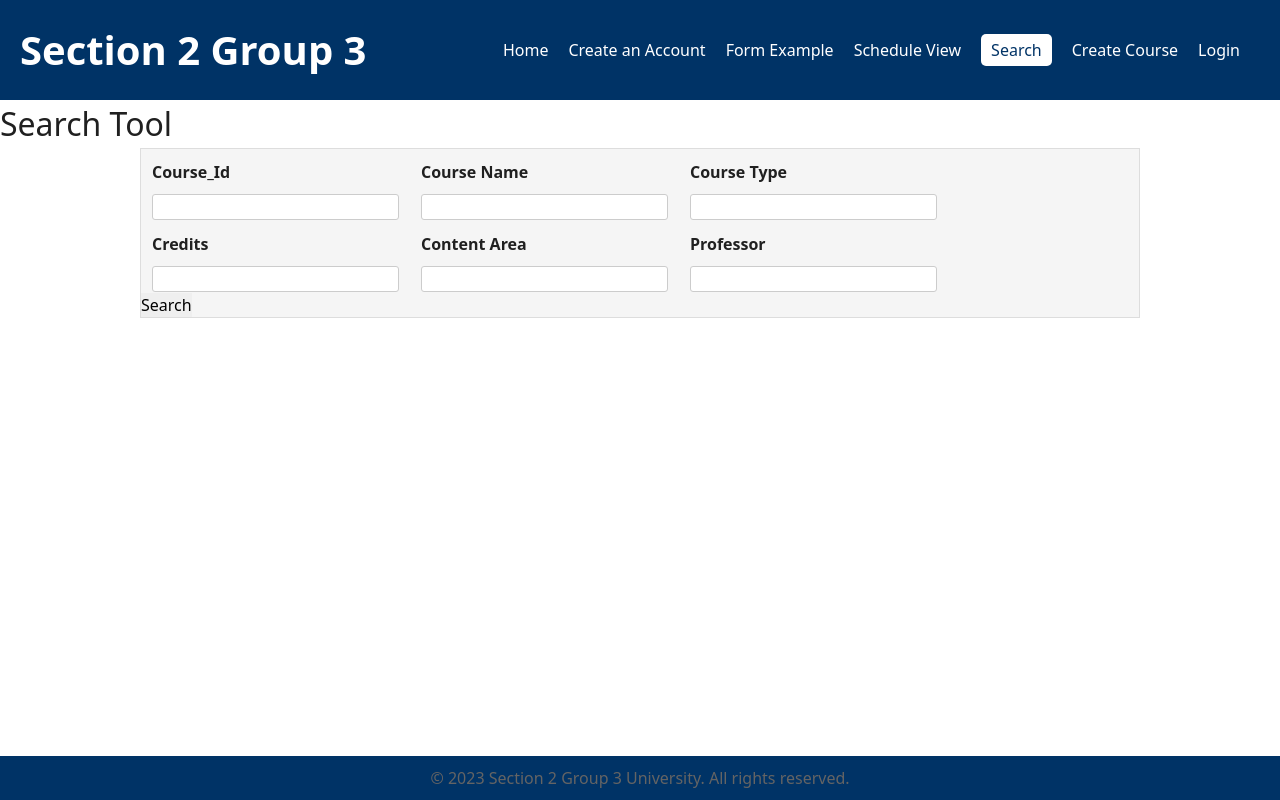
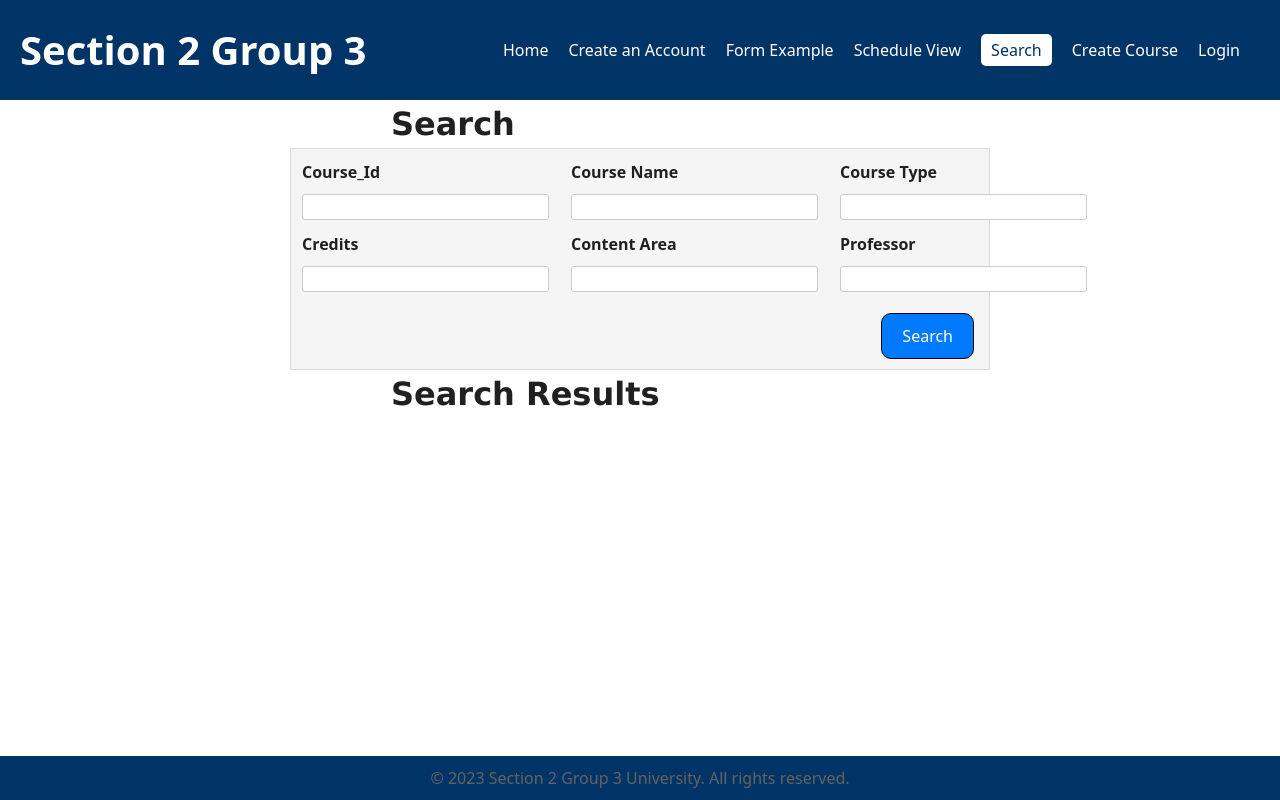
Before and after one commit to JasperCheng10/Course-Registration, a Vue app: page /searchtool in a window 1280 px wide. Built offline with nearby package versions, Linux system fonts and the light colour scheme.

Commit message:
Modified Button

```diff
--- a/src/views/SearchTool.vue
+++ b/src/views/SearchTool.vue
@@ -1,5 +1,5 @@
 <template>
-    <h2>Search Tool</h2>
+    <h2 id="search_header">Search</h2>
     <form class = "search" @submit.prevent = "search">
         <!-- Course ID
         Course Name
@@ -37,11 +37,14 @@
                 </th>
             </tr>
         </table>
-        <div>
+        <div id="button_container">
             <button type="submit" id="search_tool">Search</button>
         </div>
+    </form>
+    <div>
+        <h2 id="search_result_header">Search Results</h2>
 
-    </form>
+    </div>
 
 
 
@@ -66,13 +69,24 @@
 <style scoped>
 
 h2 {
+    font-family:'Lucida Sans', 'Lucida Sans Regular', 'Lucida Grande', 'Lucida Sans Unicode', Geneva, Verdana, sans-serif;
     font-size: xx-large;
+    font-weight: bold;
+    margin-left: 391px;
 }
 .search{
-    max-width: 1000px;
+    max-width: 700px;
     margin: 0 auto;
     background-color: #f5f5f5;
     border: 1px solid #ddd;
+
+}
+
+table {
+    display: block;
+    justify-content: center;
+    margin-bottom: 20px;
+    border: #ccc;
 }
 
 td{
@@ -93,8 +107,21 @@ input[type="text"]{
     margin-right: 10px;
 }
 
-.search_tool  {
-    background-color:  #007BFF;
+#button_container{
+    display: flex;
+    justify-content: flex-end;
+    margin-right: 15px;
+    margin-bottom: 10px;
+}
+
+button {
+    color: #fff;
+    background-color: #007BFF;
+    padding: 10px 20px;
+    border-color: black;
+    border-width: 1px;
+    border-radius: 10px;
+
 }
 
 </style>
```
